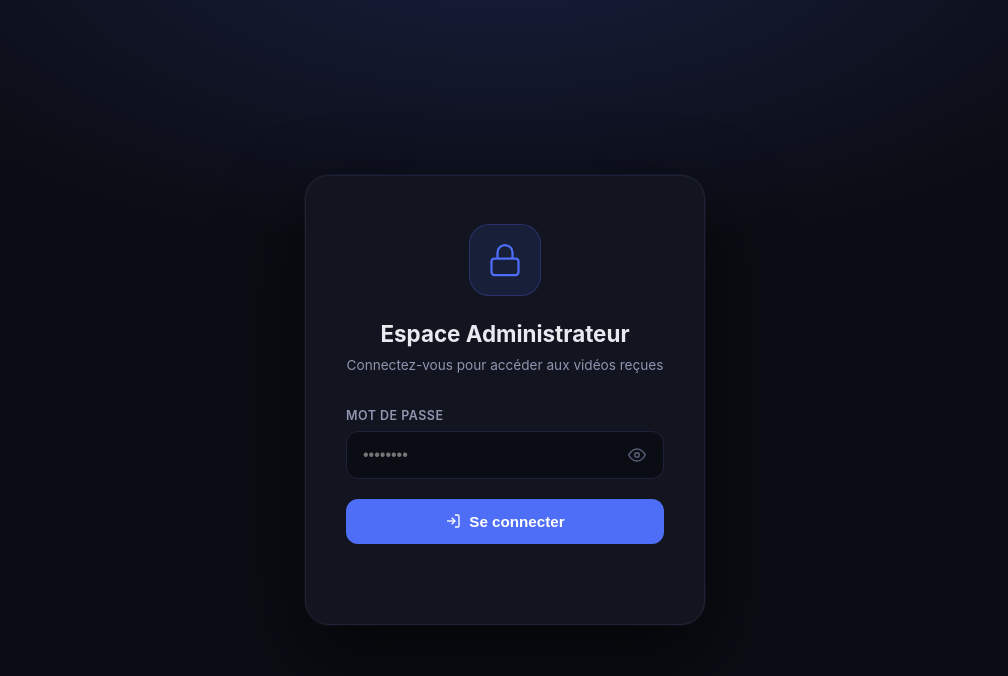
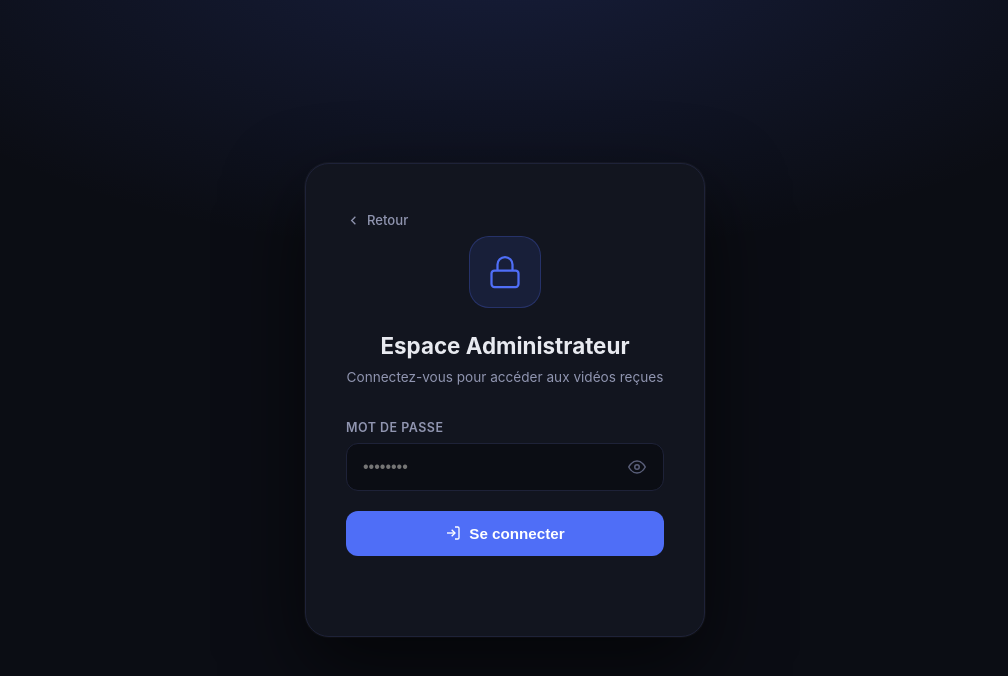
Before and after one commit to stagnant987/Site-vitrine, a website: page public/admin.html in a window 1280 px wide. Shown: the whole page, without its empty margins (135-1143 px from the left). Drawn offline with Linux system fonts and the light colour scheme; no server answers.

Commit message:
Ajout bouton Retour sur la page de login admin

```diff
--- a/public/admin.css
+++ b/public/admin.css
@@ -56,6 +56,17 @@ html, body {
   gap: 0;
   box-shadow: 0 32px 80px rgba(0,0,0,0.6), 0 0 0 1px rgba(255,255,255,0.04);
 }
+
+.btn-back-login {
+  display: flex; align-items: center; gap: 6px;
+  color: var(--text-mid);
+  text-decoration: none;
+  font-size: 0.82rem; font-weight: 500;
+  align-self: flex-start;
+  transition: color 0.18s;
+  margin-bottom: 8px;
+}
+.btn-back-login:hover { color: var(--text); }
 
 .login-icon {
   width: 72px; height: 72px;
--- a/public/admin.html
+++ b/public/admin.html
@@ -11,6 +11,12 @@
   <!-- ══ ÉCRAN DE LOGIN ══════════════════════════════════════════ -->
   <div class="login-screen" id="loginScreen">
     <div class="login-card">
+      <a href="/" class="btn-back-login">
+        <svg viewBox="0 0 24 24" fill="none" stroke="currentColor" stroke-width="2" width="15" height="15">
+          <polyline points="15 18 9 12 15 6"/>
+        </svg>
+        Retour
+      </a>
       <div class="login-icon">
         <svg viewBox="0 0 24 24" fill="none" stroke="currentColor" stroke-width="1.5" width="36" height="36">
           <rect x="3" y="11" width="18" height="11" rx="2"/><path d="M7 11V7a5 5 0 0 1 10 0v4"/>
```
